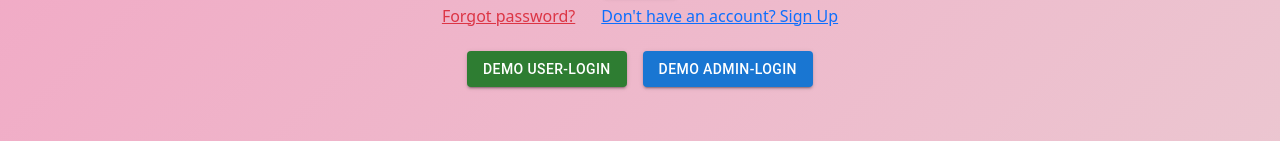
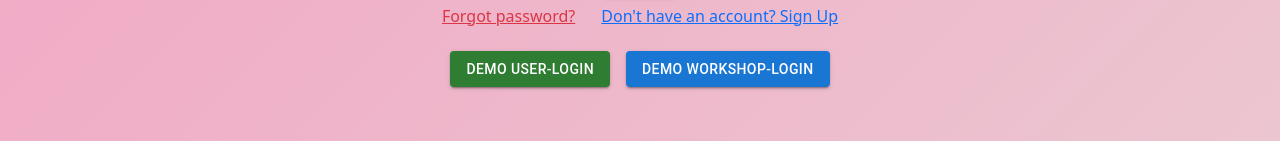
Before and after one commit to Shanmugamrskfamily/turbo-tune-motorcycles-frontend, a React (Create React App) app: page / in a window 1280 px wide. Shown: the part 647-788 px from the top of the page. Built offline with nearby package versions, Linux system fonts and the light colour scheme.

Commit message:
UI Update

```diff
--- a/src/components/LoginForm.js
+++ b/src/components/LoginForm.js
@@ -120,7 +120,7 @@ function LoginForm(props) {
                 login({ email: "admin@turbotunemotorcycles.com", password: "87654321" })
               }
             >
-              Demo Admin-Login
+              Demo Workshop-Login
             </Button>
           </div>
         </form>
```
